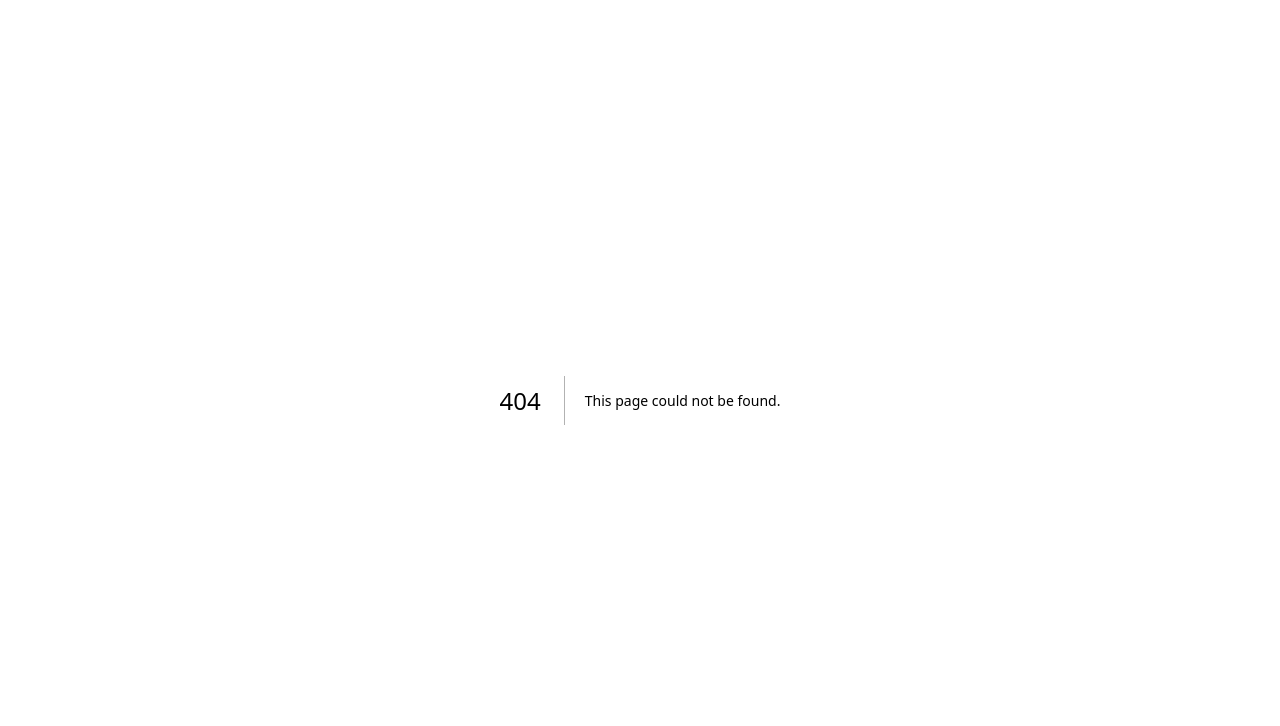
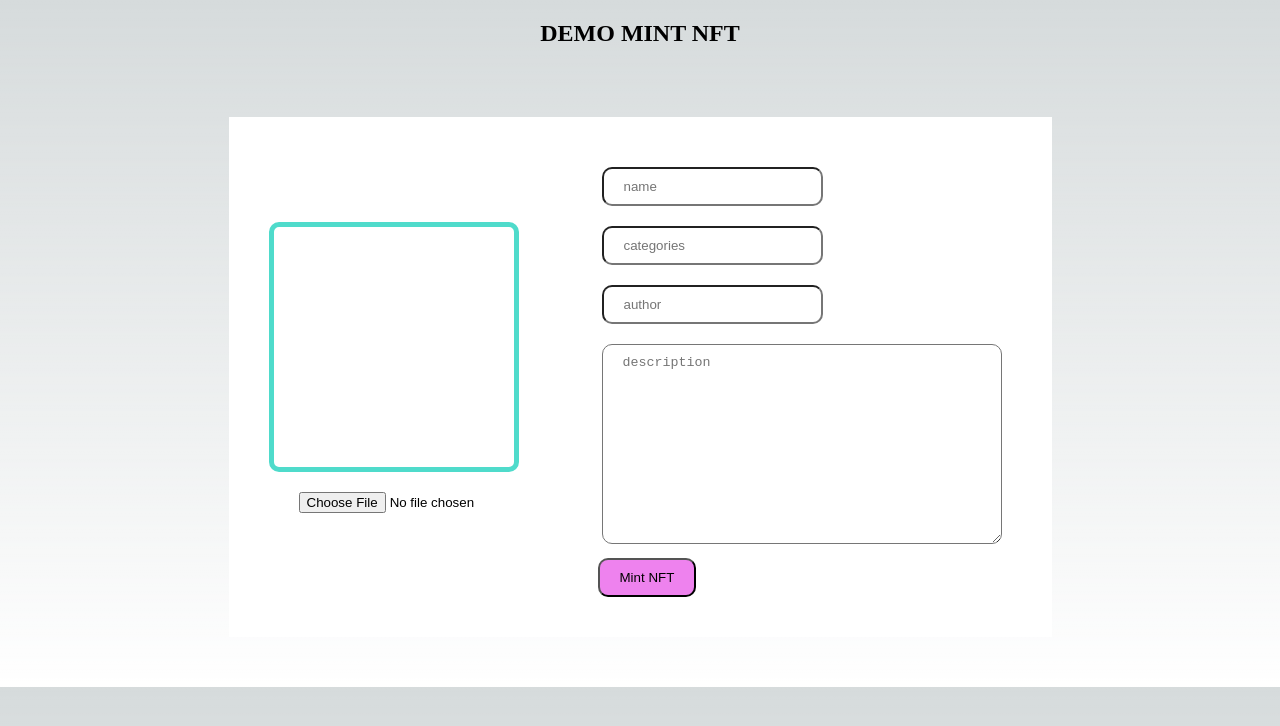
Before and after one commit to dagkien/cardano-demo, a Next.js app: page /mint/nft in a window 1280 px wide. Before the commit this address had no page. Shown: the top 726 px of the page. Built offline with nearby package versions, Linux system fonts and the light colour scheme; what @meshsdk/react would draw is missing.

Commit message:
demo mint nft

```diff
--- /dev/null
+++ b/src/pages/mint/nft.tsx
@@ -0,0 +1,103 @@
+import { useState } from "react";
+
+const css = `
+    .container2 {
+        display: flex;
+        justify-content: center;
+        align-items: center;
+        background: white;
+        gap: 10px;
+        width: fit-content;
+        padding: 40px;
+        margin: 50px auto;
+    }
+    input, textarea {
+        padding: 10px 20px;
+        border-radius: 10px;
+        margin: 10px;
+    }
+    textarea {
+        width: 400px;
+        height: 200px;
+    }
+    .img {
+        height: 250px;
+        width: 250px;
+        border: 5px solid #4fdbcb;
+        border-radius: 10px;
+    }
+    button {
+        padding: 10px 20px;
+        border-radius: 10px;
+        margin-left: 6px;
+        background: violet;
+        cursor: pointer;
+    }
+    h2 {
+        text-align: center;
+        padding: 20px;
+    }
+`;
+
+const MintNFT = () => {
+	const [metadata, setMetadata] = useState({});
+	const handleChange = (e: any) => {
+		const { name, value, files } = e.target;
+		if (value) {
+			setMetadata({
+				...metadata,
+				[name]: value,
+			});
+		} else {
+			setMetadata({
+				...metadata,
+				[name]: files,
+			});
+		}
+	};
+
+	const onMint = () => {
+		console.log(metadata);
+	};
+	return (
+		<>
+			<style>{css}</style>
+			<h2>DEMO MINT NFT</h2>
+			<div className="container2">
+				<div>
+					<div className="img">
+						<img src={metadata?.nftImage} />
+					</div>
+					<input type="file" onChange={handleChange} name="nftImage" />
+				</div>
+				<div>
+					<div>
+						<input placeholder="name" name="name" onChange={handleChange} />
+					</div>
+					<div>
+						<input
+							placeholder="categories"
+							name="categories"
+							onChange={handleChange}
+						/>
+					</div>
+					<div>
+						<input placeholder="author" name="auhtor" onChange={handleChange} />
+					</div>
+					<div>
+						<textarea
+							placeholder="description"
+							name="description"
+							onChange={handleChange}
+						></textarea>
+					</div>
+					<div>
+						<button onClick={onMint}>Mint NFT</button>
+					</div>
+				</div>
+			</div>
+		</>
+	);
+};
+
+export default MintNFT;
```
